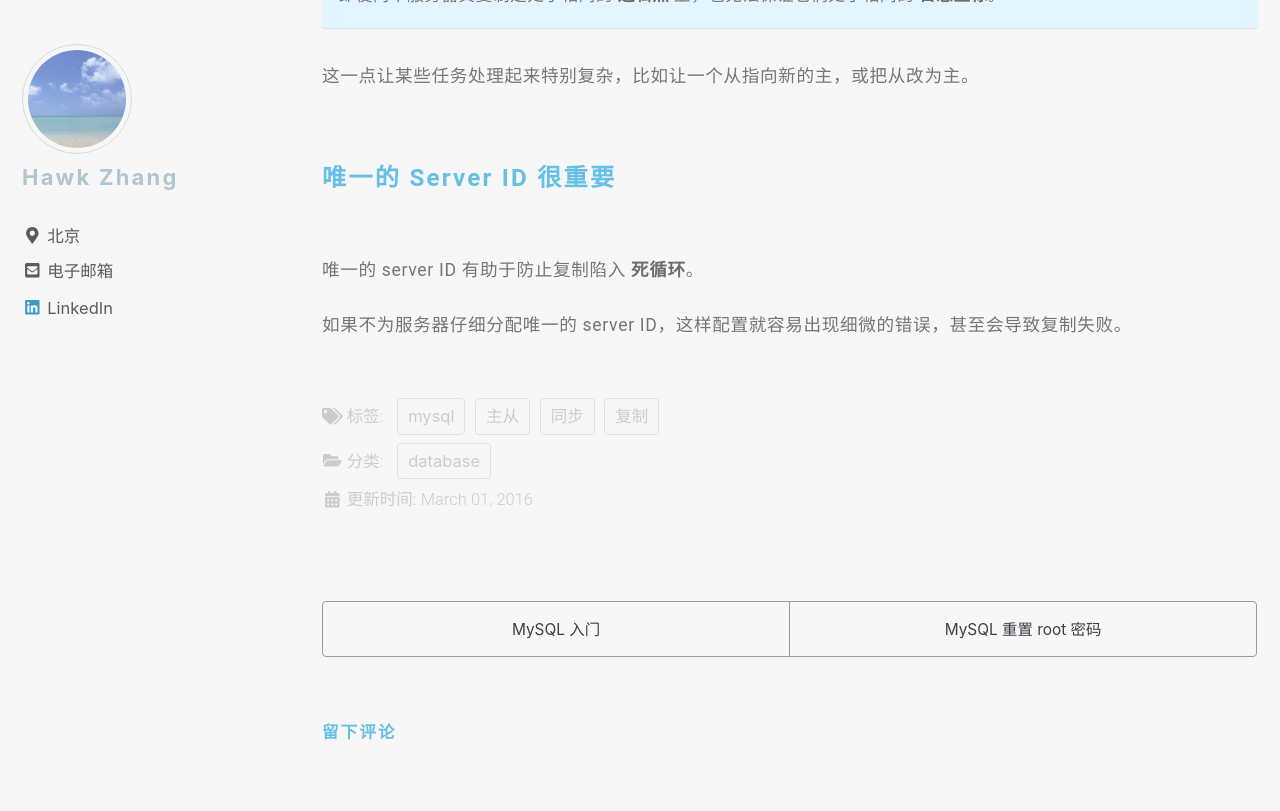
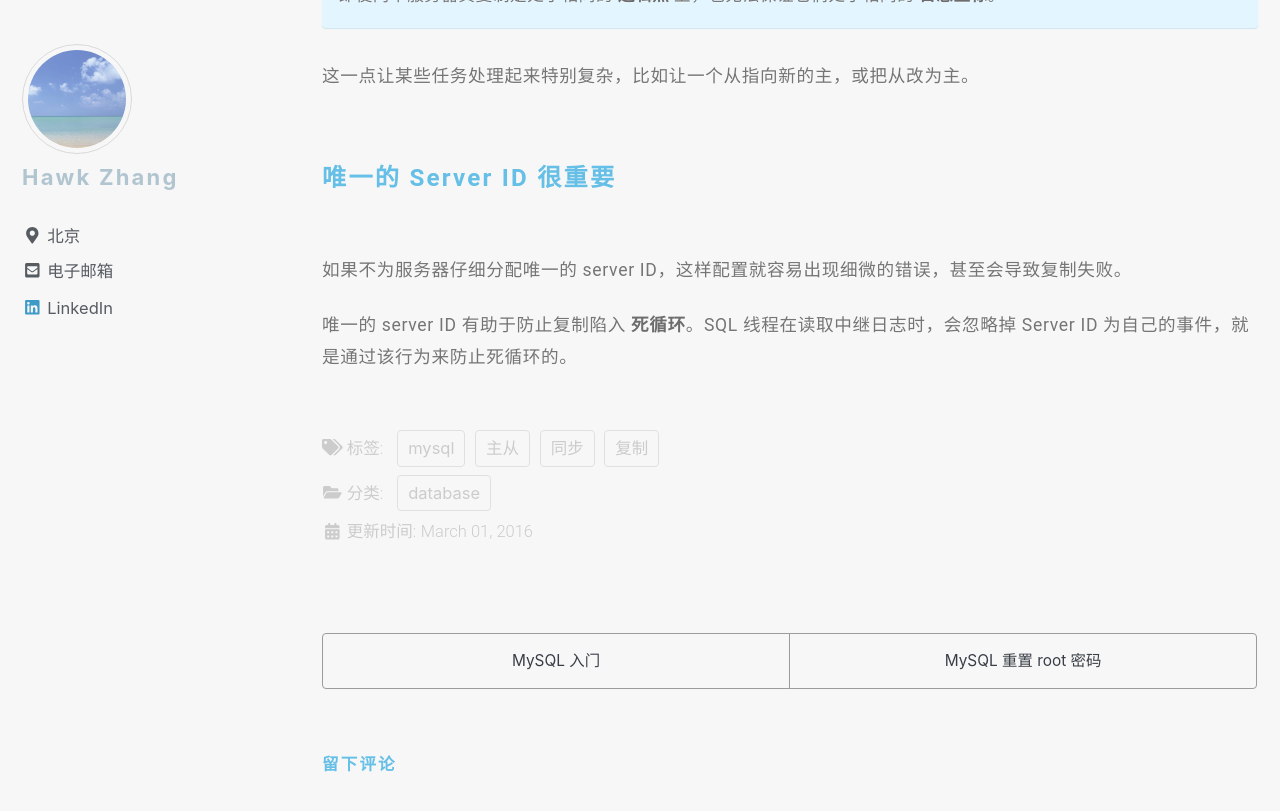
Before and after one commit to narru888/linotes_note, a Jekyll site: the page built from _posts/mysql/2016-03-01-master.slave.md, in a window 1280 px wide and 900 px high, scrolled down 25242 px. Shown: the top 811 px of the window. Built offline with Jekyll 4.4.1, drawn with Linux system fonts in a browser that asks for light colours; nearby versions of some CDN libraries; a script that is not in the unit is left out; comment, search, counter and statistics services are not loaded.

Commit message:
update on 2018-08-12 12:40:01 CST

```diff
--- a/_posts/mysql/2016-03-01-master.slave.md
+++ b/_posts/mysql/2016-03-01-master.slave.md
@@ -805,6 +805,6 @@ slave1 写入自己的二进制日志时，同一个事件在日志中所处的
 
 #### 唯一的 Server ID 很重要
 
-唯一的 server ID 有助于防止复制陷入 **死循环**。
+如果不为服务器仔细分配唯一的 server ID，这样配置就容易出现细微的错误，甚至会导致复制失败。
 
-如果不为服务器仔细分配唯一的 server ID，这样配置就容易出现细微的错误，甚至会导致复制失败。
+唯一的 server ID 有助于防止复制陷入 **死循环**。SQL 线程在读取中继日志时，会忽略掉 Server ID 为自己的事件，就是通过该行为来防止死循环的。
```
